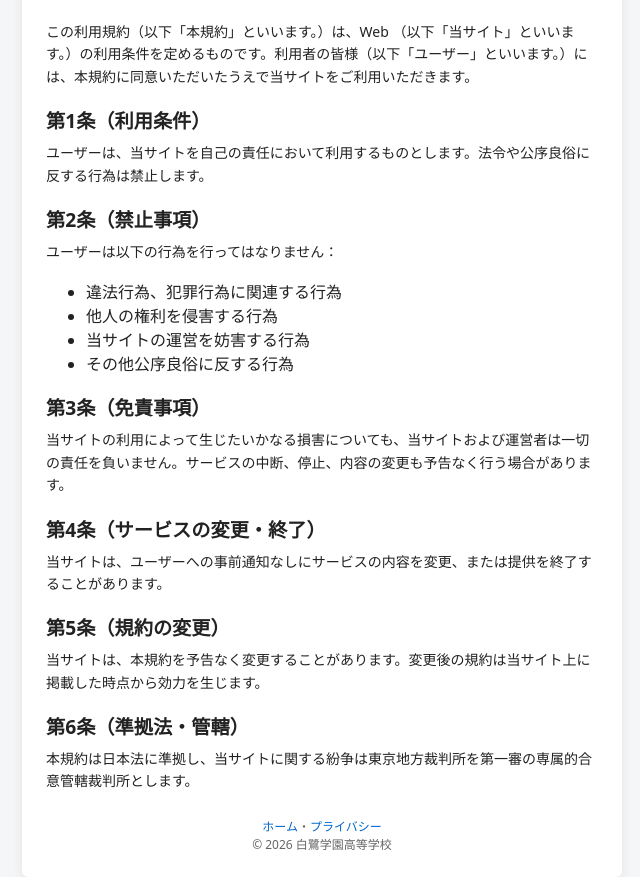
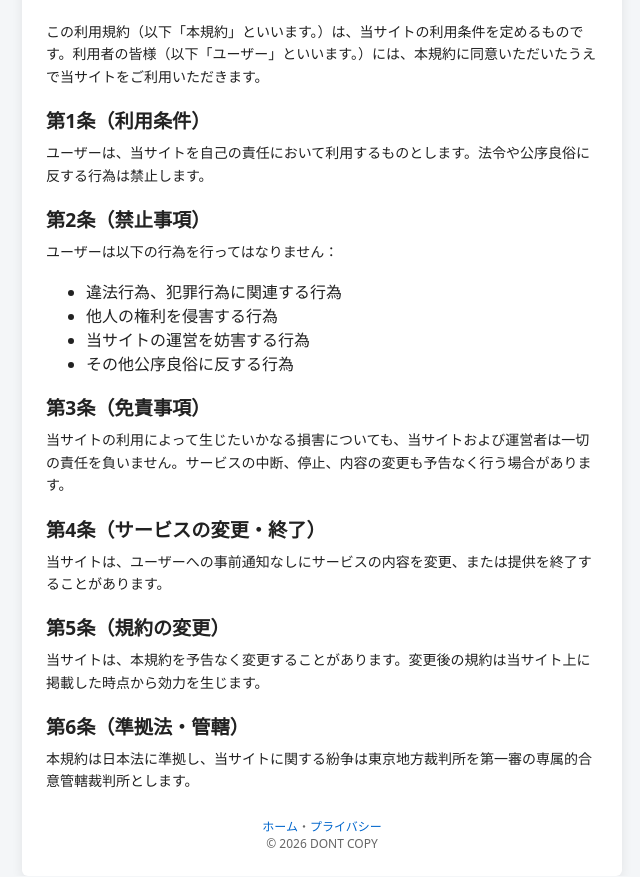
Before and after one commit to rasutopi/rstp-unblocker, a website: page public/html/terms.html in a window 1280 px wide. Shown: the part 125-1002 px from the top of the page, without its empty margins (318-958 px from the left). Drawn offline with Linux system fonts and the light colour scheme.

Commit message:
Update terms.html

```diff
--- a/public/html/terms.html
+++ b/public/html/terms.html
@@ -90,7 +90,7 @@
     <div class="wrapper">
         <h1>利用規約</h1>
 
-        <p>この利用規約（以下「本規約」といいます。）は、Web （以下「当サイト」といいます。）の利用条件を定めるものです。利用者の皆様（以下「ユーザー」といいます。）には、本規約に同意いただいたうえで当サイトをご利用いただきます。</p>
+        <p>この利用規約（以下「本規約」といいます。）は、当サイトの利用条件を定めるものです。利用者の皆様（以下「ユーザー」といいます。）には、本規約に同意いただいたうえで当サイトをご利用いただきます。</p>
 
         <h2>第1条（利用条件）</h2>
         <p>ユーザーは、当サイトを自己の責任において利用するものとします。法令や公序良俗に反する行為は禁止します。</p>
@@ -116,7 +116,7 @@
         <h2>第6条（準拠法・管轄）</h2>
         <p>本規約は日本法に準拠し、当サイトに関する紛争は東京地方裁判所を第一審の専属的合意管轄裁判所とします。</p>
 
-        <footer><a href="/p">ホーム</a>・<a href="/privacy">プライバシー</a><br>© 2026 白鷺学園高等学校</footer>
+        <footer><a href="/p">ホーム</a>・<a href="/privacy">プライバシー</a><br>© 2026 DONT COPY</footer>
     </div>
 </body>
 </html>
```
